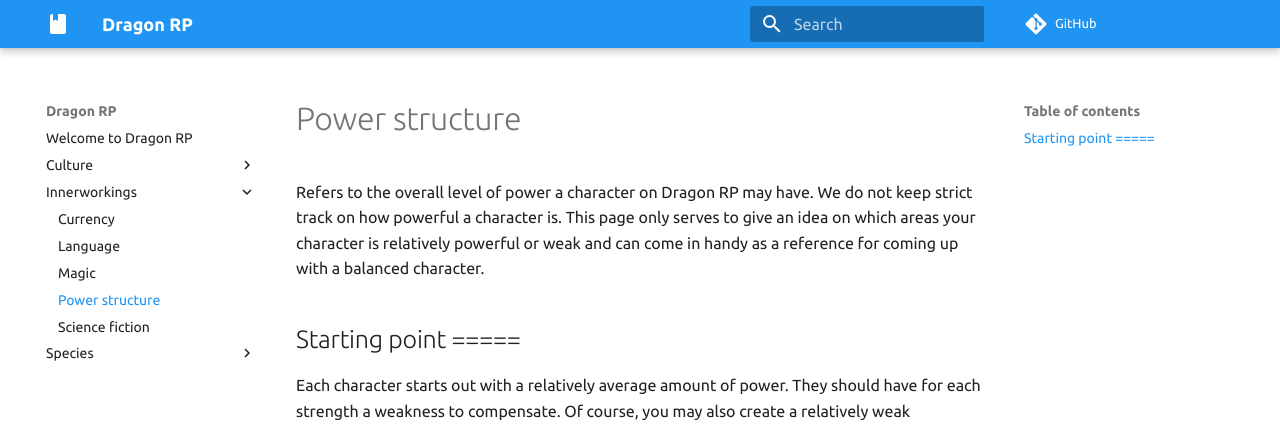
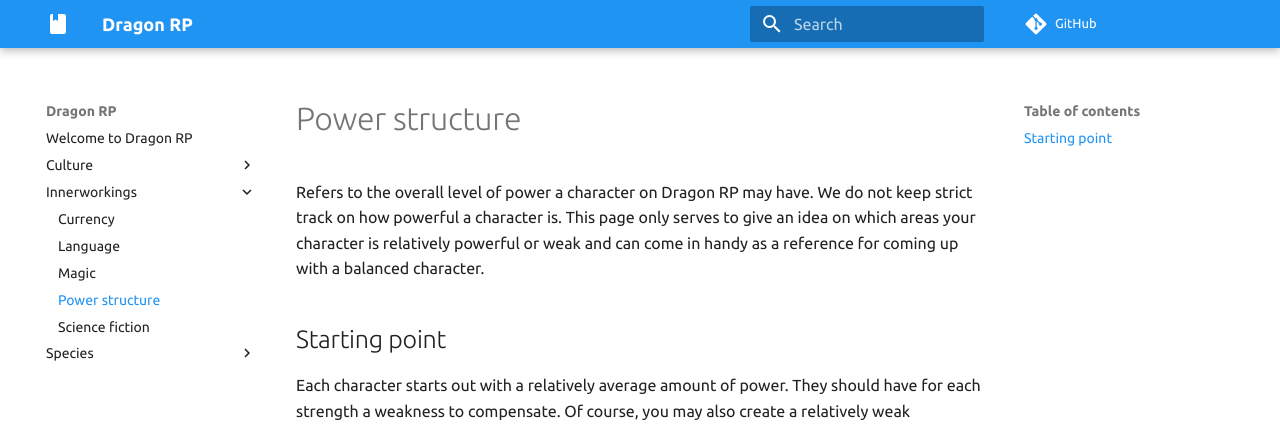
Before and after one commit to dragonprojects/dragonroleplay, an MkDocs documentation site: the page built from docs/Innerworkings/Power structure.md, in a window 1280 px wide. Shown: the top 427 px of the page. Built offline with MkDocs 1.6.1 and Material for MkDocs 9.7.7, drawn with Linux system fonts in a browser that asks for light colours; comment, search, counter and statistics services are not loaded.

```diff
--- a/docs/Innerworkings/Power structure.md
+++ b/docs/Innerworkings/Power structure.md
@@ -1,5 +1,5 @@
 # Power structure
 Refers to the overall level of power a character on Dragon RP may have. We do not keep strict track on how powerful a character is. This page only serves to give an idea on which areas your character is relatively powerful or weak and can come in handy as a reference for coming up with a balanced character.
 
-## Starting point =====
+## Starting point
 Each character starts out with a relatively average amount of power. They should have for each strength a weakness to compensate. Of course, you may also create a relatively weak character, which may actually be more enjoyable to write about, as a character overcoming their weaknesses instead of one that is already strong might be more satisfying to play as. What you may not do, is create one that is overpowered. Strength can only be acquired by your character becoming stronger because of their experiences.
```
